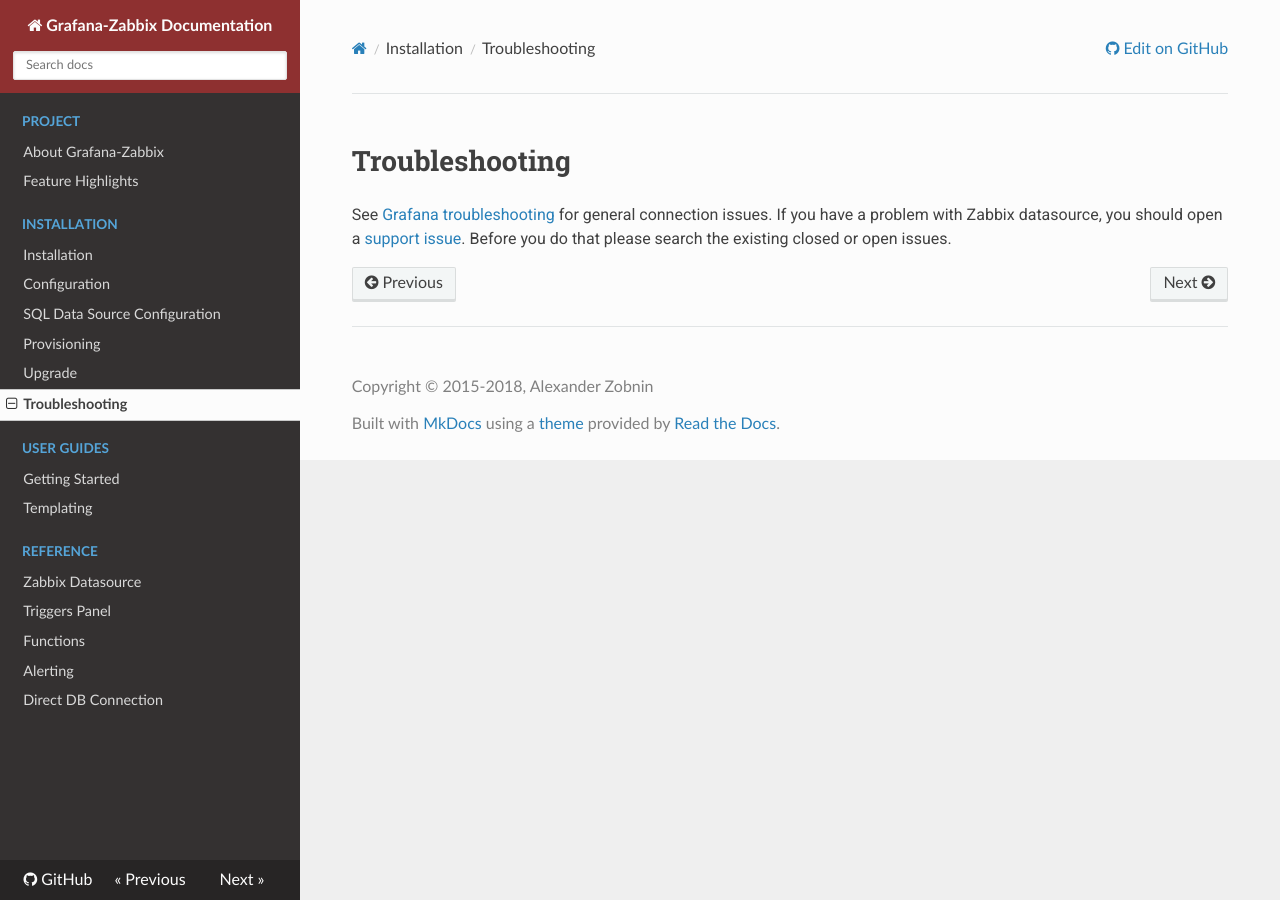
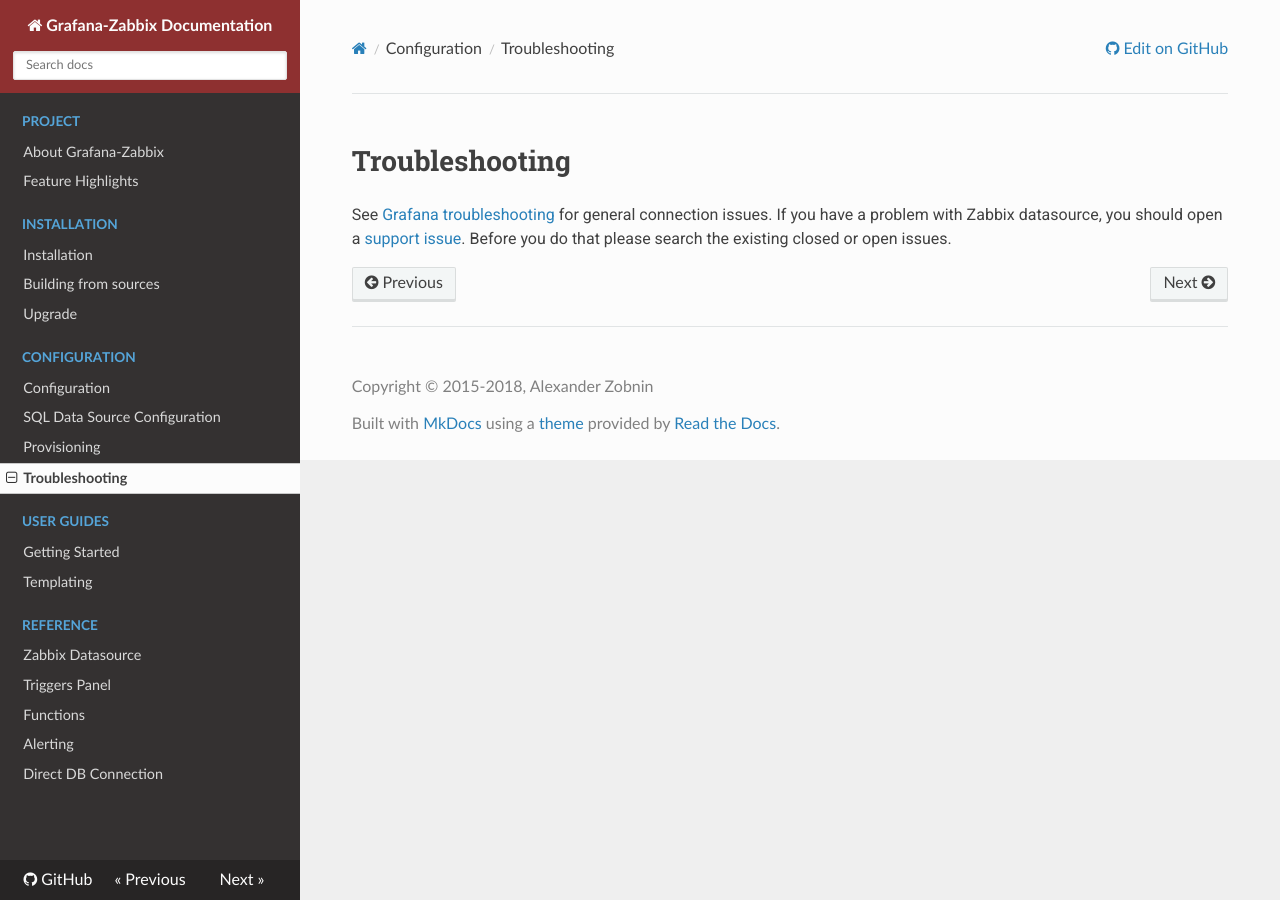
Before and after one commit to grafana/grafana-zabbix, an MkDocs documentation site: the page built from docs/sources/configuration/troubleshooting.md, in a window 1280 px wide. Built offline with MkDocs 1.6.1, drawn with Linux system fonts in a browser that asks for light colours; nearby versions of some CDN libraries.

Commit message:
docs: update docs structure and nav

```diff
--- a/docs/mkdocs.yml
+++ b/docs/mkdocs.yml
@@ -22,11 +22,13 @@
       - 'Feature Highlights': 'features.md'
   - Installation:
       - 'Installation': 'installation/index.md'
-      - 'Configuration': 'installation/configuration.md'
-      - 'SQL Data Source Configuration': 'installation/configuration-sql.md'
-      - 'Provisioning': 'installation/provisioning.md'
+      - 'Building from sources': 'installation/run_from_master.md'
       - 'Upgrade': 'installation/upgrade.md'
-      - 'Troubleshooting': 'installation/troubleshooting.md'
+  - Configuration:
+      - 'Configuration': 'configuration/index.md'
+      - 'SQL Data Source Configuration': 'configuration/sql_datasource.md'
+      - 'Provisioning': 'configuration/provisioning.md'
+      - 'Troubleshooting': 'configuration/troubleshooting.md'
   - User Guides:
       - 'Getting Started': 'guides/gettingstarted.md'
       - 'Templating': 'guides/templating.md'
```
Also changed, not shown: docs/sources/configuration/index.md (renamed from docs/sources/installation/configuration.md, +1 -1 lines), docs/sources/index.md (+1 -1 lines), README.md, docs/sources/configuration/provisioning.md (renamed from docs/sources/installation/provisioning.md), docs/sources/configuration/sql_datasource.md (renamed from docs/sources/installation/configuration-sql.md), docs/sources/configuration/troubleshooting.md (renamed from docs/sources/installation/troubleshooting.md).
